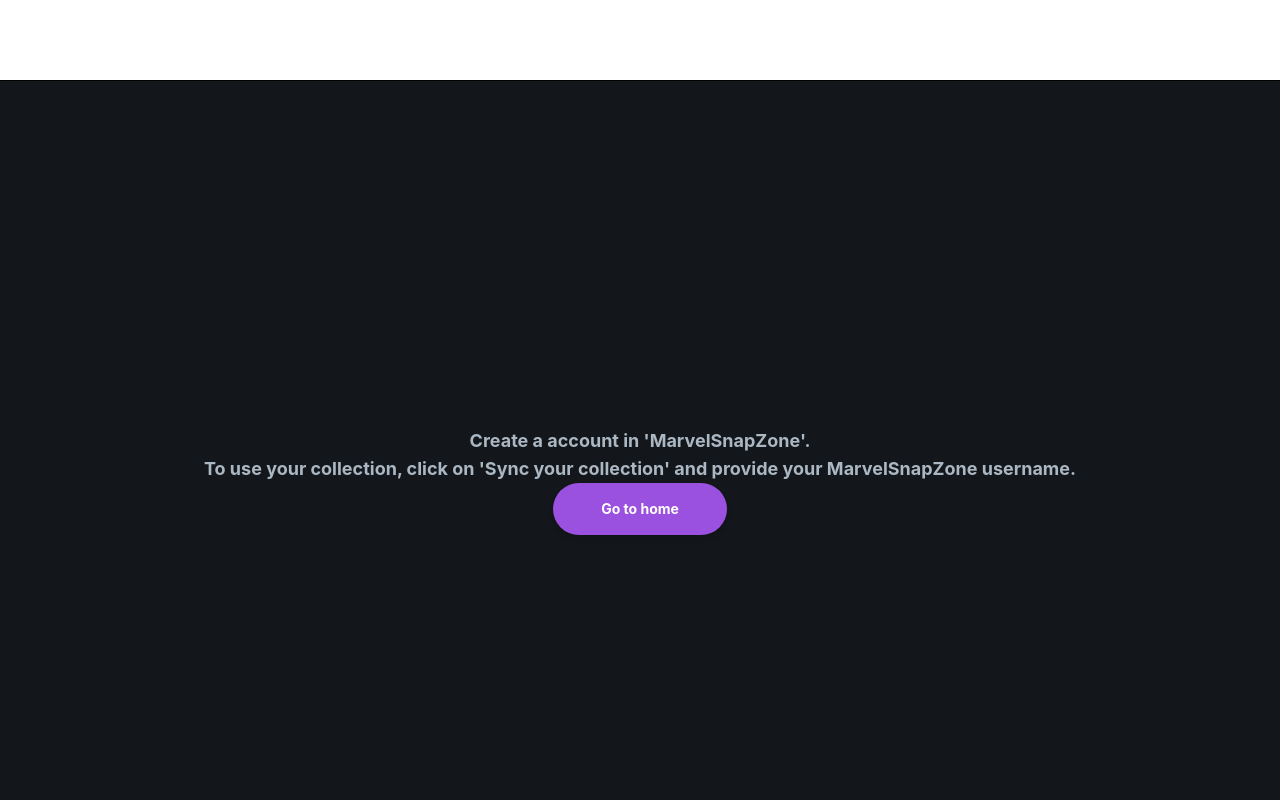
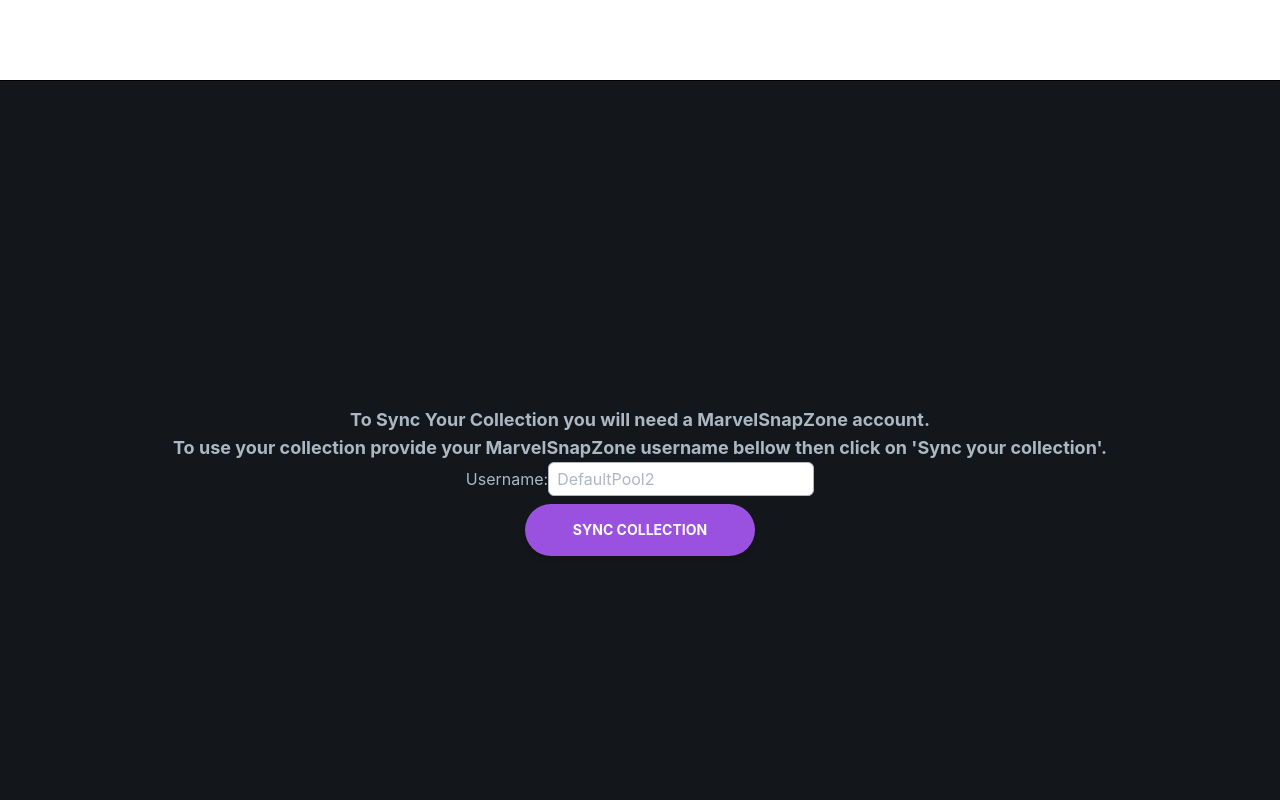
Before and after one commit to CyggnusDevTeam/ShuffleGenie, a React (Create React App) app: page /help in a window 1280 px wide. Shown: the top 800 px of the page. Built offline with nearby package versions, Linux system fonts and the light colour scheme; no server answers.

Commit message:
refactor: ♻️ update About and Help pages

```diff
--- a/src/Pages/About/index.jsx
+++ b/src/Pages/About/index.jsx
@@ -1,51 +1,75 @@
 import React from 'react';
-import kotlarenko from '../../Img/kotlarenko.png';
-import kleimpaul from '../../Img/kleimpaul.png';
-import cyggnus from '../../Img/Cyggnus.png';
+import { FontAwesomeIcon } from '@fortawesome/react-fontawesome';
+import { faLinkedin, faGithub } from '@fortawesome/free-brands-svg-icons';
+import { Link } from 'react-router-dom';
 
 function About() {
   return (
-    <section className='flex flex-col justify-center h-screen bg-gray-1'>
+    <section className="flex flex-col justify-center h-screen bg-gray-1">
       <div>
-        <h1 className='h1Title'>Meet Us!</h1>
+        <h1 className="h1Title">About Us</h1>
       </div>
 
-      <div className='flex justify-center items-center'>
-        <div className='flex flex-col justify-center items-center'>
+      <div className="flex justify-center items-center">
+        <div className="flex flex-col justify-center items-center">
           <img
-            className='rounded-[80px] max-w-[250px]'
-            src={kotlarenko}
-            alt=''
+            className="rounded-[80px] max-w-[250px]"
+            src="https://github.com/lkotlarenko.png"
+            alt=""
           />
-          <button className='defaultButton mt-2' type='button'>
-            LinkedIn
-          </button>
+          <Link
+            to="https://linkedin.com/in/lkotlarenko"
+            title="lkotlarenko's LinkedIn"
+            target="_blank"
+            rel="noopener noreferrer"
+            className="navLink">
+            <button className="defaultButton mt-2" type="button">
+              <FontAwesomeIcon icon={faLinkedin} />
+            </button>
+          </Link>
         </div>
 
-        <div className='flex flex-col justify-center items-center ml-96'>
+        <div className="flex flex-col justify-center items-center ml-96">
           <img
-            className='rounded-[80px] max-w-[250px]'
-            src={kleimpaul}
-            alt=''
+            className="rounded-[80px] max-w-[250px]"
+            src="https://github.com/LeonardoKleimpaul.png"
+            alt=""
           />
-          <button className='defaultButton mt-2' type='button'>
-            LinkedIn
-          </button>
+          <Link
+            to="https://linkedin.com/in/leonardo-kleimpaul"
+            title="Kleimpaul's LinkedIn"
+            target="_blank"
+            rel="noopener noreferrer"
+            className="navLink">
+            <button className="defaultButton mt-2" type="button">
+              <FontAwesomeIcon icon={faLinkedin} />
+            </button>
+          </Link>
         </div>
       </div>
 
-      <div className='flex flex-col justify-center items-center mt-56'>
-        <div className='flex flex-row'>
-          <img className='' src={cyggnus} alt='' />
-          <p className='ml-4 '>
-            Our Cyggnus was founded by Leonardo Kotlarenko and Leonardo
-            Kleimpaul; our aim is to create fun and useful open source
-            applications.
+      <div className="flex flex-col justify-center items-center mt-56">
+        <div className="flex flex-row">
+          <img
+            className="w-32 h-32"
+            src="https://github.com/Cyggnus.png"
+            alt=""
+          />
+          <p className="ml-4 ">
+            Cyggnus was founded by Leonardo Kotlarenko and Leonardo Kleimpaul;
+            Our aim is to create fun and useful open source applications.
           </p>
         </div>
-        <button className='defaultButton mt-2' type='button'>
-          GitHub
-        </button>
+        <Link
+          to="https://github.com/Cyggnus"
+          title="Cyggnus Organization"
+          target="_blank"
+          rel="noopener noreferrer"
+          className="navLink">
+          <button className="defaultButton mt-2" type="button">
+            <FontAwesomeIcon icon={faGithub} />
+          </button>
+        </Link>
       </div>
     </section>
   );
--- a/src/Pages/Help/index.jsx
+++ b/src/Pages/Help/index.jsx
@@ -1,34 +1,40 @@
-import React from "react";
-import { useNavigate } from "react-router-dom";
-import Footer from "../../Components/Footer/index";
+import React, { useContext } from 'react';
+import AppContext from '../../Context/AppContext';
+import SyncForm from '../../Components/SyncForm';
 
 function Help() {
-  const navigate = useNavigate();
+  const { needSync } = useContext(AppContext);
 
   return (
-    <>
     <section className="flex justify-around bg-gray-1 h-screen">
       <div className="flex flex-col justify-center itens-center">
         <p className="defaultPageText">
-            Create a account in &apos;MarvelSnapZone&apos;.
+          To Sync Your Collection you will need a{' '}
+          <a
+            href="https://marvelsnapzone.com/login/"
+            target="_blank"
+            rel="noopener noreferrer">
+            MarvelSnapZone
+          </a>{' '}
+          account.
         </p>
         <p className="defaultPageText">
-            To use your collection, click on &apos;Sync your collection&apos;
-            and provide your MarvelSnapZone username.
+          To use your collection provide your{' '}
+          <a
+            href="https://marvelsnapzone.com/users/"
+            target="_blank"
+            rel="noopener noreferrer">
+            MarvelSnapZone
+          </a>{' '}
+          username bellow then click on &apos;Sync your collection&apos;.
         </p>
+        {needSync && (
           <div className="flex justify-center itens-center">
-            <button
-              onClick={() => navigate("/")}
-              type="button"
-              className="defaultButton"
-            >
-              Go to home
-            </button>
+            <SyncForm />
           </div>
+        )}
       </div>
     </section>
-      <Footer />
-    </>
   );
 }
 
```
Lines whose indentation alone changed are shown as unchanged.
